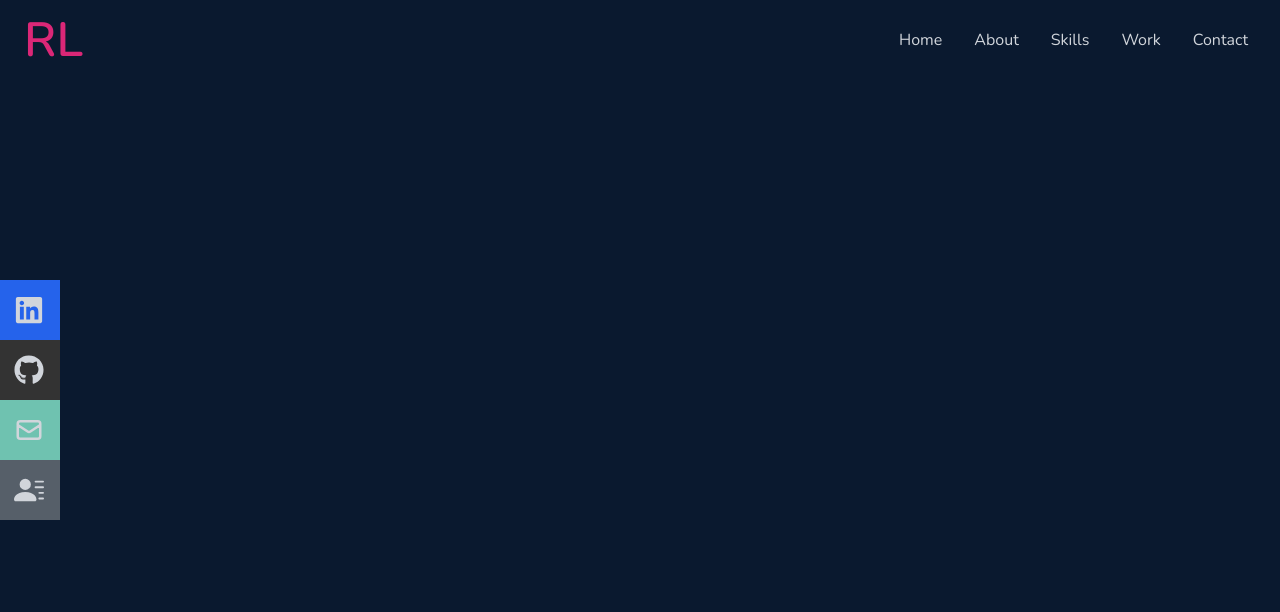
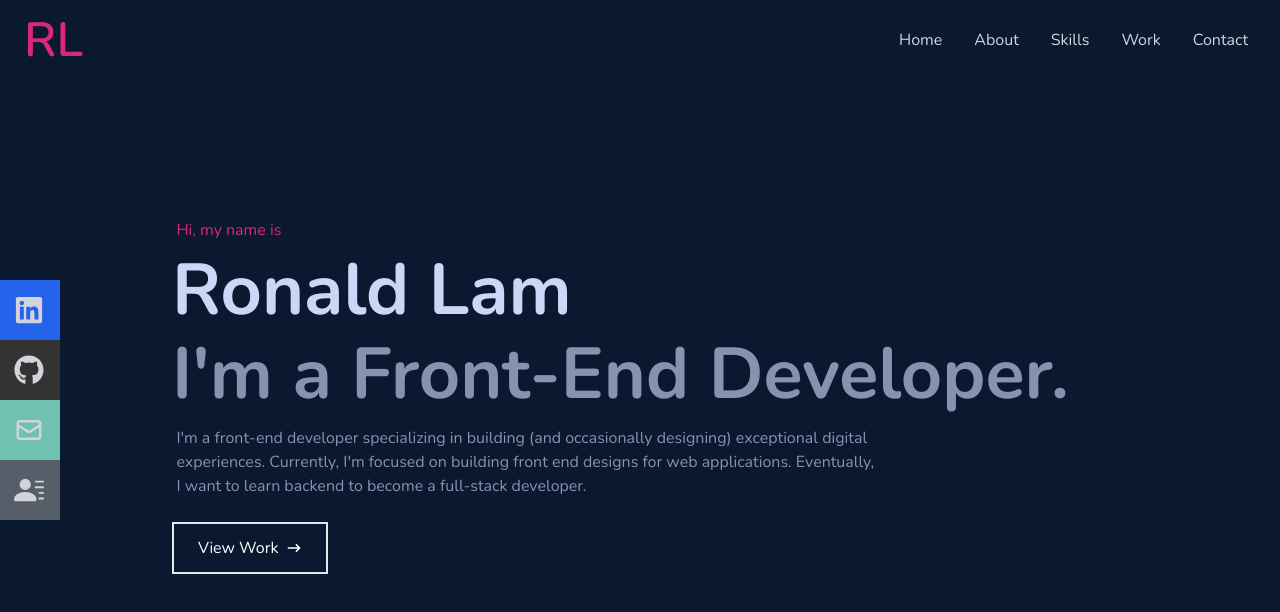
Before and after one commit to ronaldlamdev/portfolio-remake, a React (Vite) app: page / in a window 1280 px wide. Shown: the top 612 px of the page. Built offline with nearby package versions, Linux system fonts and the light colour scheme.

Commit message:
created home component

```diff
--- a/src/components/Home.jsx
+++ b/src/components/Home.jsx
@@ -3,8 +3,26 @@
 
 const Home = () => {
   return (
-    <div className='bg-[#0A192F] w-full h-screen'>
+    <div name="home" className='bg-[#0A192F] w-full h-screen'>
 
+      {/* Container */}
+      <div className='max-w-[1000px] mx-auto px-8 flex flex-col justify-center h-full'>
+        <p className='text-pink-600 ml-[0.275rem]'>Hi, my name is</p>
+        <h1 className='text-4xl sm:text-7xl font-bold text-[#CCD6F6] py-3'>Ronald Lam</h1>
+        <h2 className='text-4xl sm:text-7xl font-bold text-[#8892B0]'>I'm a Front-End Developer.</h2>
+        <p className='text-[#8892B0] py-4 max-w-[700px] ml-[0.275rem]'>I'm a front-end developer specializing in building (and occasionally designing)
+          exceptional digital experiences. Currently, I'm focused on building front end designs
+          for web applications. Eventually, I want to learn backend to become a full-stack developer.
+        </p>
+        <div>
+          <button className='text-white group border-2 px-6 py-3 my-2 flex items-center hover:bg-pink-600 hover:border-pink-600 duration-300'>
+            View Work
+            <span className='group-hover:rotate-90 duration-300'>
+              <HiArrowNarrowRight className='ml-2'/>
+            </span>
+          </button>
+        </div>
+      </div>
     </div>
   )
 }
```
